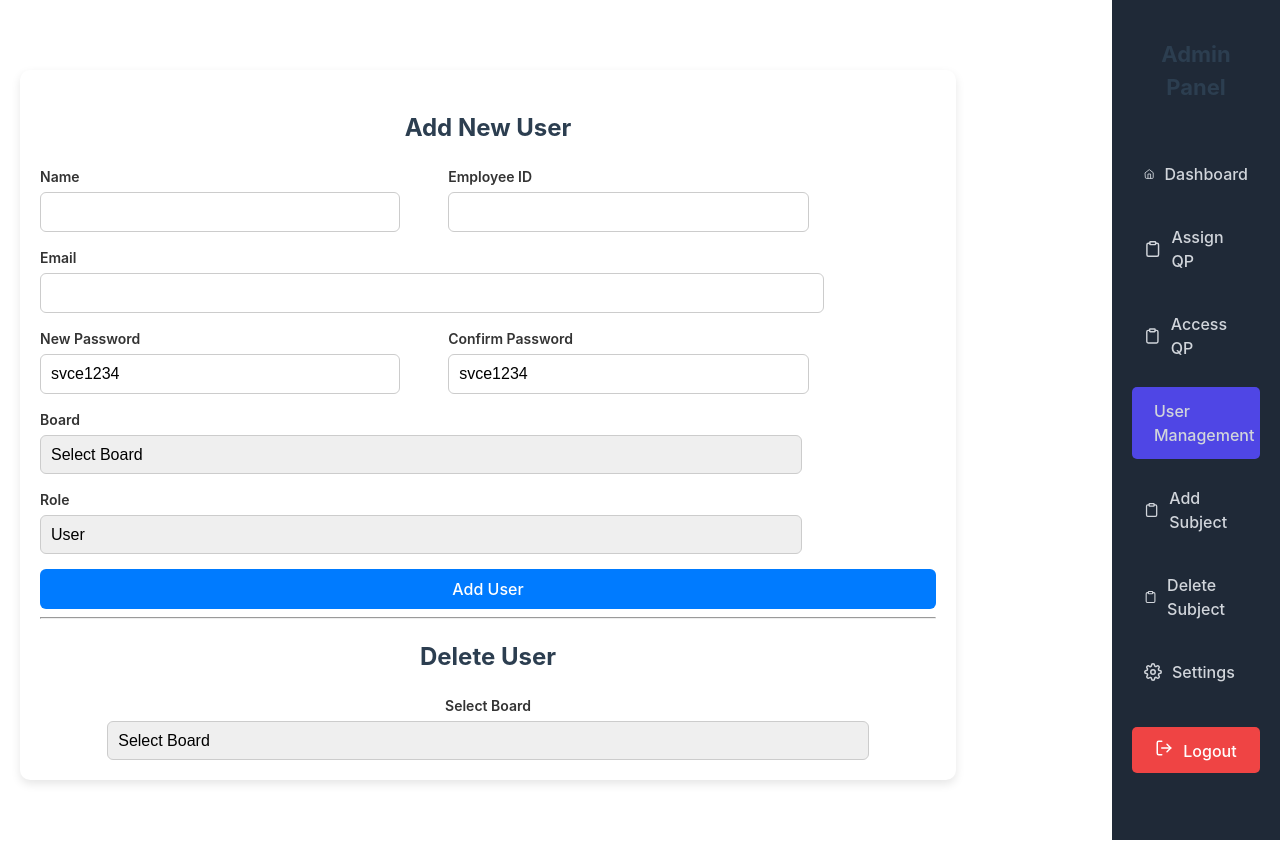
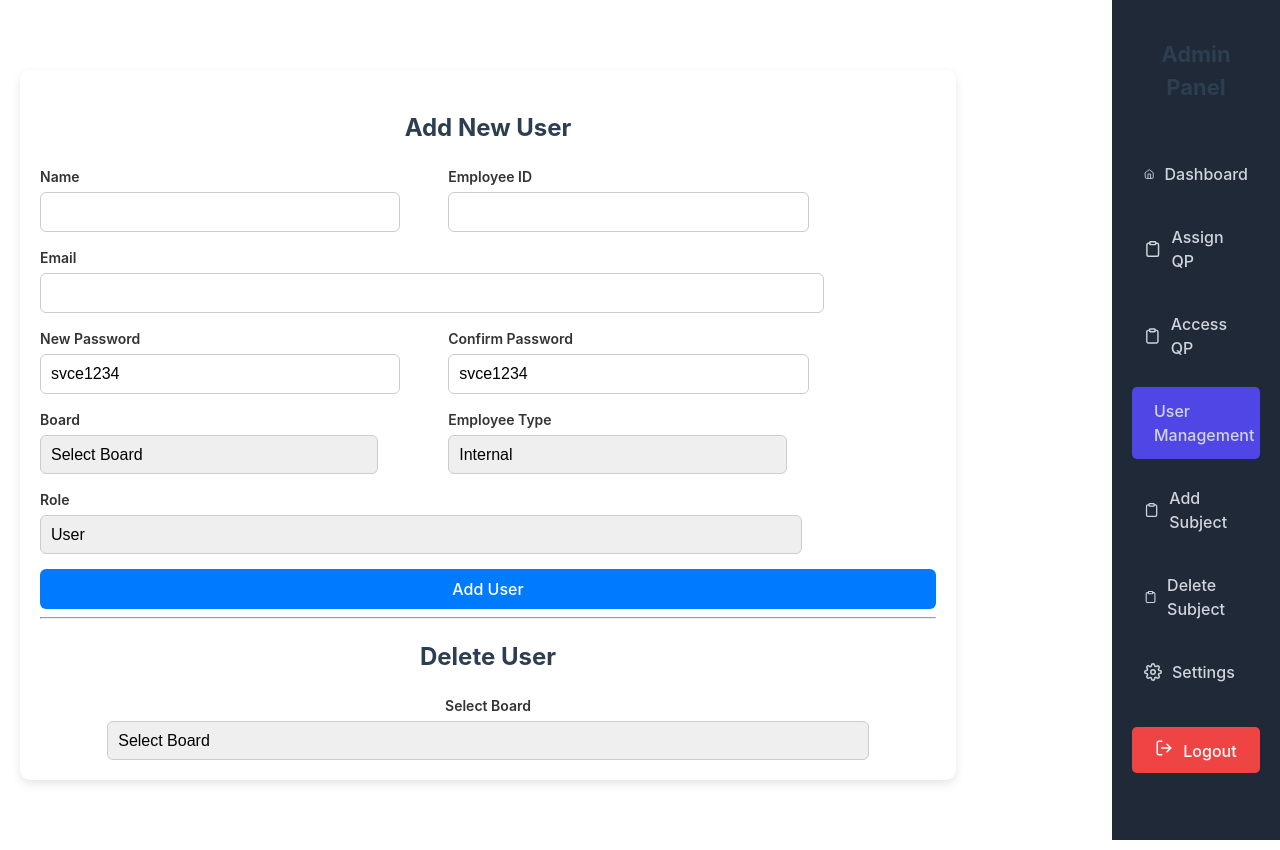
Before and after one commit to CowTheGreat/EQPMS, a React (Vite) app in the folder Frontend/: page /add-user in a window 1280 px wide. Built offline with nearby package versions, Linux system fonts and the light colour scheme; sample sign-in values are in the browser's storage.

Commit message:
add faculty type to db done now to assign QP

```diff
--- a/Frontend/src/pages/AddUser.jsx
+++ b/Frontend/src/pages/AddUser.jsx
@@ -8,6 +8,7 @@ const AddUser = () => {
     mail: "",
     board: "",
     role: "user",
+    employeeType: "Internal", // ✅ New field with default value
   });
 
   const [passwords, setPasswords] = useState({
@@ -70,6 +71,7 @@ const AddUser = () => {
       password: passwords.newPassword,
       board: formData.board,
       role: formData.role,
+      employeeType: formData.employeeType, // ✅ Include employee type
     };
 
     try {
@@ -83,7 +85,15 @@ const AddUser = () => {
 
       if (response.ok) {
         setSuccess("User added successfully!");
-        setFormData({ name: "", regno: "", mail: "", board: "", role: "user" });
+        setFormData({
+          name: "",
+          regno: "",
+          mail: "",
+          board: "",
+          role: "user",
+          employeeType: "Internal",
+        });
+
         setPasswords({ newPassword: "", confirmPassword: "" });
       } else {
         setError(result.detail || "Something went wrong.");
@@ -172,6 +182,7 @@ const AddUser = () => {
               value={passwords.newPassword}
               onChange={handlePasswordChange}
               required
+              readOnly
             />
           </div>
 
@@ -183,10 +194,12 @@ const AddUser = () => {
               value={passwords.confirmPassword}
               onChange={handlePasswordChange}
               required
+              readOnly
             />
           </div>
         </div>
 
+        <div className={styles.row}>
           <div className={styles.inputGroup}>
             <label>Board</label>
             <select
@@ -200,6 +213,20 @@ const AddUser = () => {
               <option value="ECE">ECE</option>
               <option value="EEE">EEE</option>
             </select>
+          </div>
+
+          <div className={styles.inputGroup}>
+            <label>Employee Type</label>
+            <select
+              name="employeeType"
+              value={formData.employeeType}
+              onChange={handleChange}
+              required
+            >
+              <option value="Internal">Internal</option>
+              <option value="External">External</option>
+            </select>
+          </div>
         </div>
 
         <div className={styles.inputGroup}>
```
Also changed, not shown: 1 other file (tests, documents, lock files or other folders). Lines whose indentation alone changed are shown as unchanged.
